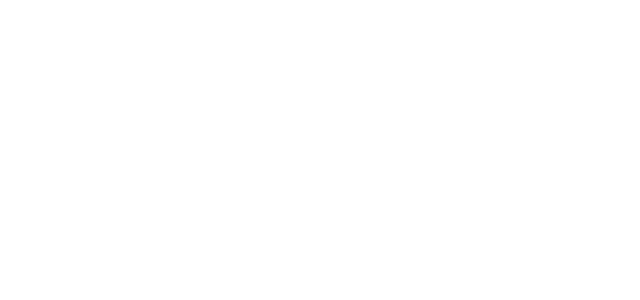
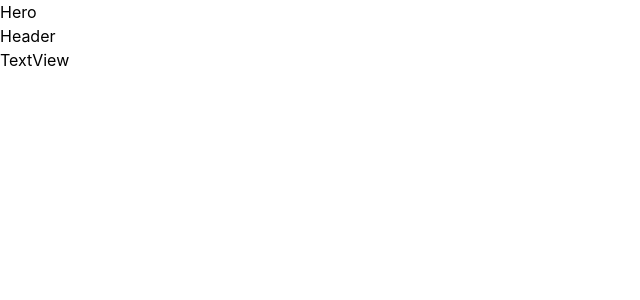
Before and after one commit to nafasebra/matnsaazz, a React (Vite) app: page / in a window 1280 px wide. Shown: the top 300 px of the page, without its empty margins (0-640 px from the left). Built offline with nearby package versions, Linux system fonts and the light colour scheme.

Commit message:
insert components to app

```diff
--- a/src/App.tsx
+++ b/src/App.tsx
@@ -1,9 +1,16 @@
 import { useState } from 'react'
+import Header from './components/Header'
+import Hero from './components/Hero'
+import TextView from './components/TextView'
 
 function App() {
   return (
     <>
-
+      <div className='w-[90] md:w-[600px] mx-auto'>
+        <Hero />
+        <Header />
+        <TextView />
+      </div>
     </>
   )
 }
--- a/tailwind.config.cjs
+++ b/tailwind.config.cjs
@@ -1,6 +1,9 @@
 /** @type {import('tailwindcss').Config} */
 module.exports = {
-  content: [],
+  content: [
+    "./index.html",
+    "./src/**/*.{js,ts,jsx,tsx}",
+  ],
   theme: {
     extend: {},
   },
```
